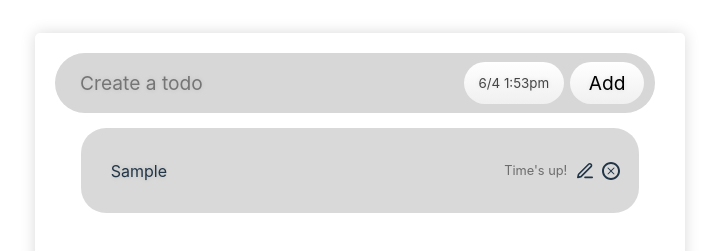
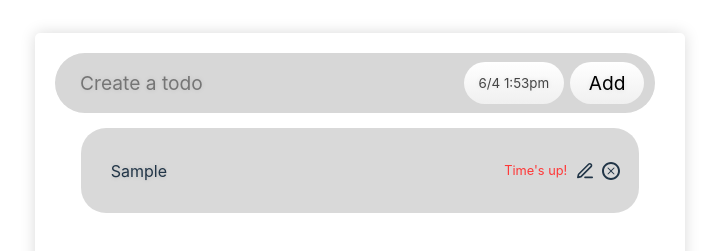
Before and after one commit to raglandconnor/personal-todo-app, a React (Vite) app: page / in a window 1280 px wide. Both pictures are taken after typing "Sample" into the empty fields and a click on the button "Add". Shown: the top 251 px of the page, without its empty margins (280-999 px from the left). Built offline with nearby package versions, Linux system fonts and the light colour scheme.

Commit message:
Added flashing indicators for finished timers (Issue #1)

```diff
--- a/src/components/TodoItemCountdown/TodoItemCountdown.css
+++ b/src/components/TodoItemCountdown/TodoItemCountdown.css
@@ -4,3 +4,11 @@
   margin-right: 10px;
   white-space: nowrap;
 }
+
+.todo-finished-red {
+  color: rgb(255, 55, 55);
+}
+
+.todo-finished-black {
+  color: black;
+}
--- a/src/components/TodoItemCountdown/TodoItemCountdown.jsx
+++ b/src/components/TodoItemCountdown/TodoItemCountdown.jsx
@@ -2,13 +2,17 @@ import React, { useState, useEffect } from "react";
 import "./TodoItemCountdown.css";
 
 function TodoItemCountdown({ date }) {
+  const [isFinished, setIsFinished] = useState(false);
   const [countdown, setCountdown] = useState(getCountdownString(date));
+  const [todoStyling, setTodoStyling] = useState(false);
 
   function getCountdownString(date) {
+    if (isFinished) return "Time's up!";
     const now = new Date();
     const diff = date - now;
 
     if (diff.valueOf() < 0) {
+      setIsFinished(true);
       return "Time's up!";
     }
 
@@ -41,9 +45,28 @@ function TodoItemCountdown({ date }) {
     return () => clearInterval(interval);
   }, []);
 
+  useEffect(() => {
+    let interval;
+    if (isFinished) {
+      interval = setInterval(() => {
+        setTodoStyling((prevTodoStyle) => !prevTodoStyle);
+      }, 750);
+    }
+
+    return () => clearInterval(interval);
+  }, [isFinished]);
+
   return (
     <div>
-      <p className="todo-date">{countdown}</p>
+      <p
+        className={
+          todoStyling && isFinished
+            ? "todo-date todo-finished-red"
+            : "todo-date"
+        }
+      >
+        {countdown}
+      </p>
     </div>
   );
 }
```
